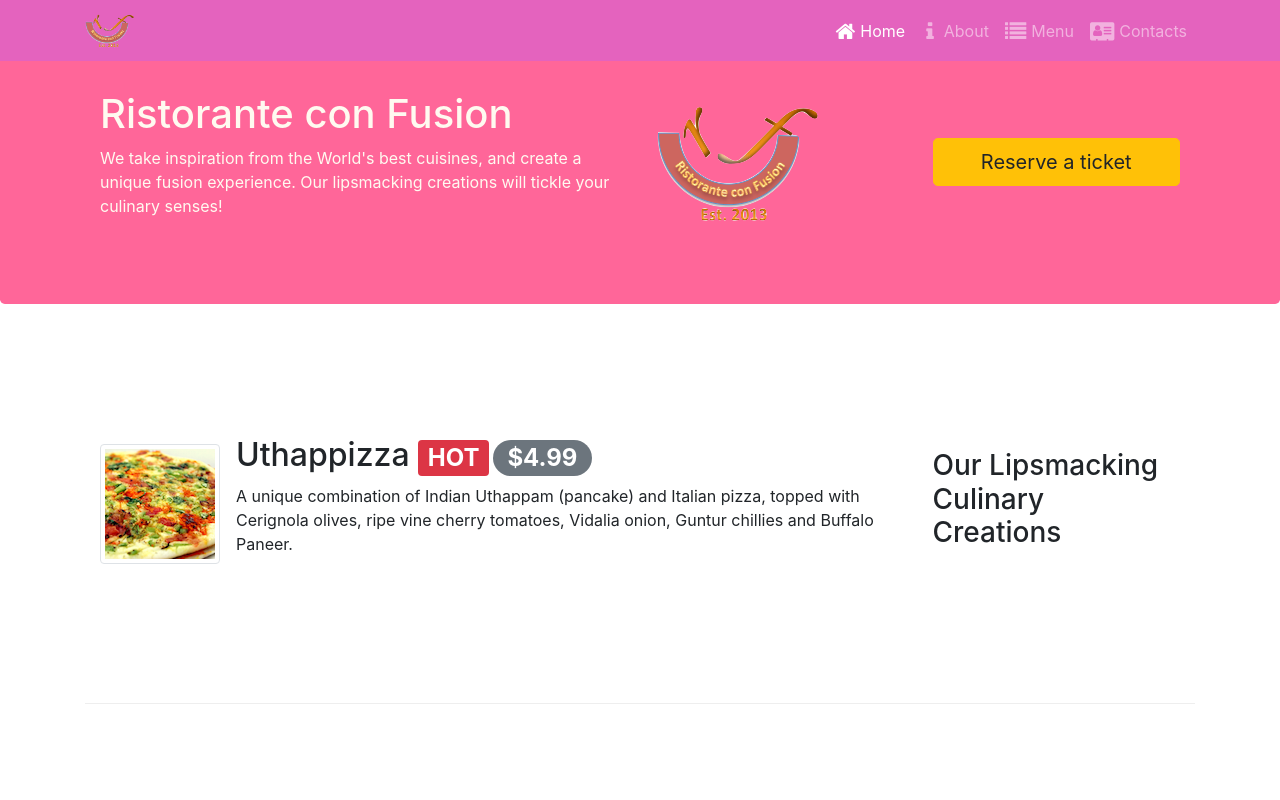
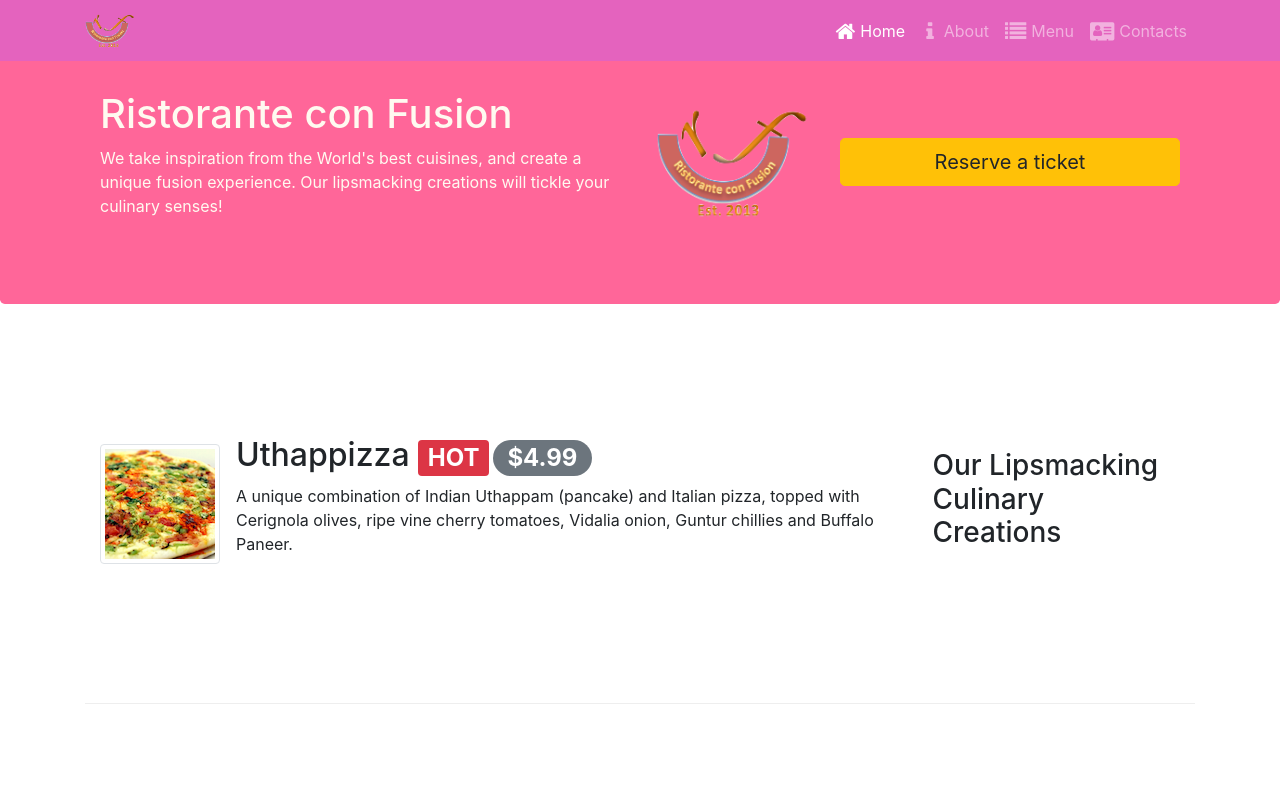
Before and after one commit to nikizhelqzkov/webDev, a website: page index.html in a window 1280 px wide. Shown: the top 800 px of the page. Drawn offline with nearby package versions, Linux system fonts and the light colour scheme.

Commit message:
adding some responisve classes

```diff
--- a/index.html
+++ b/index.html
@@ -41,7 +41,7 @@
   <header class="jumbotron">
     <div class="container">
       <div class="row row-header">
-        <div class="col-12 col-sm-6">
+        <div class="col-12 col-sm-6 col-md-6">
           <h1>Ristorante con Fusion</h1>
           <p>
             We take inspiration from the World's best cuisines, and create a
@@ -49,10 +49,10 @@
             your culinary senses!
           </p>
         </div>
-        <div class="col-12 col-sm-3 align-self-center">
+        <div class="col-6 m-auto m-sm-0 col-sm-6 col-md-2 align-self-center">
           <img src="img/logo.png" alt="Logo" class="img-fluid" title="The logo of the restaurant">
         </div>
-        <div class="col-12 col-sm align-self-center">
+        <div class="col-sm-8 m-auto col-md-offset-0 col-md-4 align-self-center">
           <a class="btn btn-lg btn-block btn-warning" href="#form-reserve" role="button">Reserve a ticket</a>
         </div>
       </div>
```
